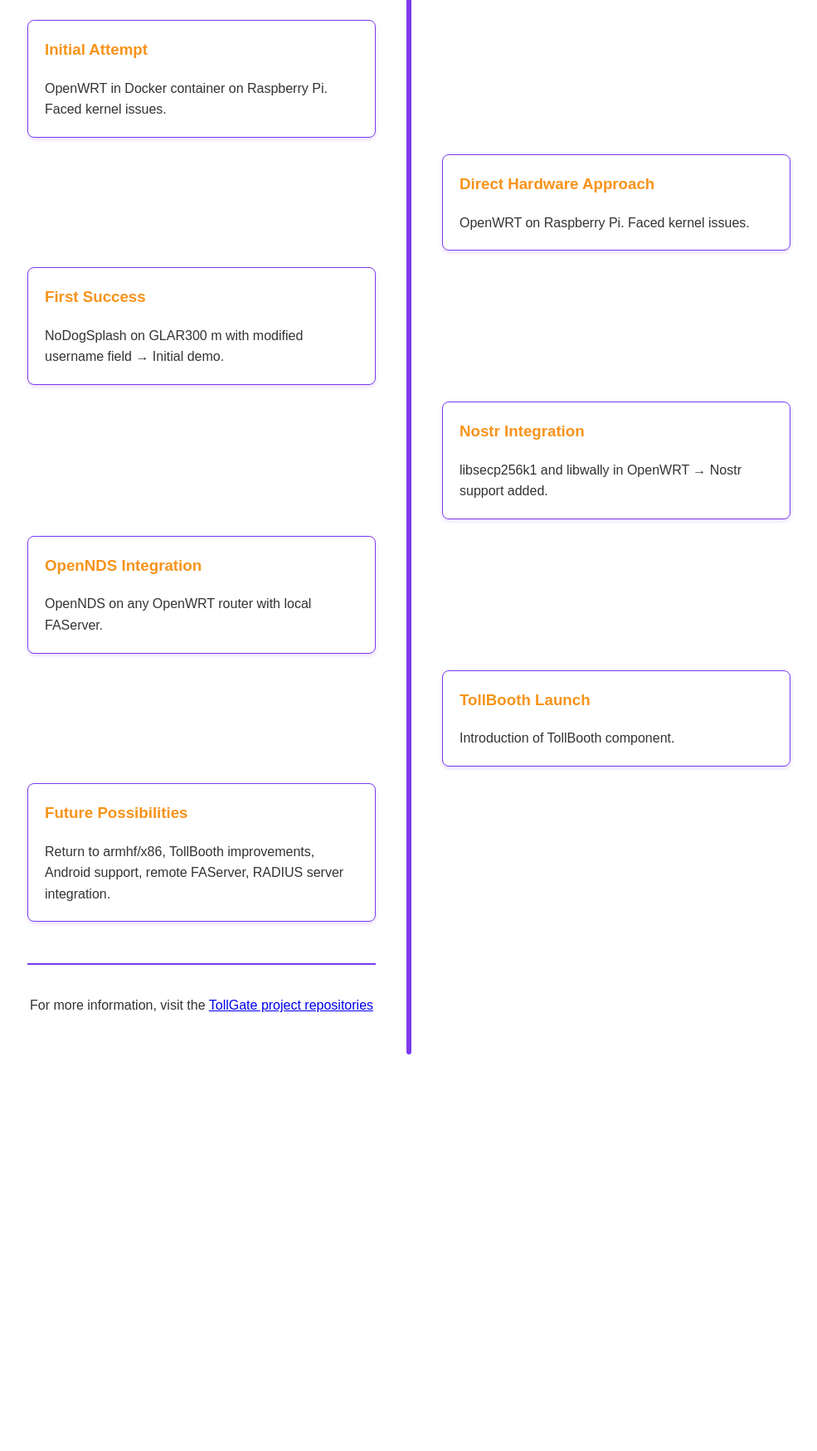
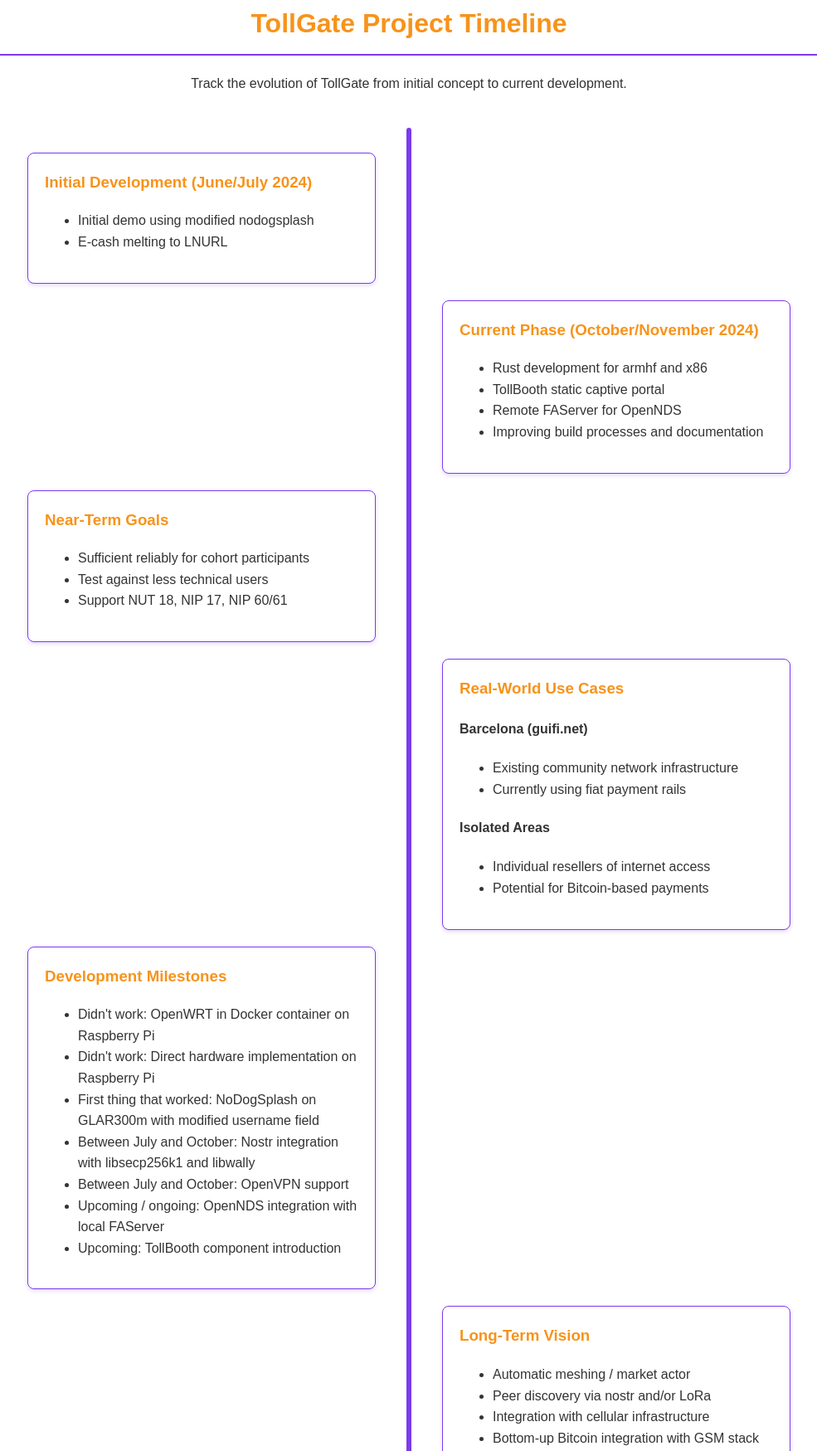
Before and after one commit to OpenTollGate/TollGate, a website: page nsite/project_timeline.html in a window 1280 px wide. Shown: the part 46-1795 px from the top of the page at 83% size, without its empty margins (147-1132 px from the left). Before the commit the page ends 1357 px from the top, so only its background shows below. Drawn offline with Linux system fonts and the light colour scheme.

Commit message:
Project timeline tidied a bit

```diff
--- a/nsite/project_timeline.html
+++ b/nsite/project_timeline.html
@@ -169,58 +169,107 @@
     }
 </style>
 
-<!-- Add this HTML after your intro div and before the docs-grid -->
+<div class="container">
+    <h1>TollGate Project Timeline</h1>
+
+    <div class="intro">
+        <p>Track the evolution of TollGate from initial concept to current development.</p>
+    </div>
+
     <div class="timeline">
+        <!-- Initial Development -->
         <div class="timeline-item">
             <div class="timeline-content">
-            <h3>Initial Attempt</h3>
-            <p>OpenWRT in Docker container on Raspberry Pi. Faced kernel issues.</p>
+                <h3>Initial Development (June/July 2024)</h3>
+                <ul>
+                    <li>Initial demo using modified nodogsplash</li>
+                    <li>E-cash melting to LNURL</li>
+                </ul>
             </div>
         </div>
 
+        <!-- Current Phase -->
         <div class="timeline-item">
             <div class="timeline-content">
-            <h3>Direct Hardware Approach</h3>
-            <p>OpenWRT on Raspberry Pi. Faced kernel issues.</p>
+                <h3>Current Phase (October/November 2024)</h3>
+                <ul>
+                    <li>Rust development for armhf and x86</li>
+                    <li>TollBooth static captive portal</li>
+                    <li>Remote FAServer for OpenNDS</li>
+                    <li>Improving build processes and documentation</li>
+                </ul>
             </div>
         </div>
 
+        <!-- Near-Term Goals -->
         <div class="timeline-item">
             <div class="timeline-content">
-            <h3>First Success</h3>
-            <p>NoDogSplash on GLAR300 m with modified username field → Initial demo.</p>
+                <h3>Near-Term Goals</h3>
+                <ul>
+                    <li>Sufficient reliably for cohort participants</li>
+                    <li>Test against less technical users</li>
+                    <li>Support NUT 18, NIP 17, NIP 60/61</li>
+                </ul>
             </div>
         </div>
 
+        <!-- Real-World Use Cases -->
         <div class="timeline-item">
             <div class="timeline-content">
-            <h3>Nostr Integration</h3>
-            <p>libsecp256k1 and libwally in OpenWRT → Nostr support added.</p>
+                <h3>Real-World Use Cases</h3>
+                <h4>Barcelona (guifi.net)</h4>
+                <ul>
+                    <li>Existing community network infrastructure</li>
+                    <li>Currently using fiat payment rails</li>
+                </ul>
+
+                <h4>Isolated Areas</h4>
+                <ul>
+                    <li>Individual resellers of internet access</li>
+                    <li>Potential for Bitcoin-based payments</li>
+                </ul>
             </div>
         </div>
 
+        <!-- Development Milestones -->
         <div class="timeline-item">
             <div class="timeline-content">
-            <h3>OpenNDS Integration</h3>
-            <p>OpenNDS on any OpenWRT router with local FAServer.</p>
+                <h3>Development  Milestones</h3>
+                <ul>
+                    <li>Didn't work: OpenWRT in Docker container on Raspberry Pi</li>
+                    <li>Didn't work: Direct hardware implementation on Raspberry Pi</li>
+                    <li>First thing that worked: NoDogSplash on GLAR300m with modified username field</li>
+                    <li>Between July and October: Nostr integration with libsecp256k1 and libwally</li>
+                    <li>Between July and October: OpenVPN support</li>
+                    <li>Upcoming / ongoing: OpenNDS integration with local FAServer</li>
+                    <li>Upcoming: TollBooth component introduction</li>
+                </ul>
             </div>
         </div>
 
+        <!-- Long-Term Vision -->
         <div class="timeline-item">
             <div class="timeline-content">
-            <h3>TollBooth Launch</h3>
-            <p>Introduction of TollBooth component.</p>
+                <h3>Long-Term Vision</h3>
+                <ul>
+                    <li>Automatic meshing / market actor</li>
+                    <li>Peer discovery via nostr and/or LoRa</li>
+                    <li>Integration with cellular infrastructure</li>
+                    <li>Bottom-up Bitcoin integration with GSM stack</li>
+                    <li>Support for multiple payment methods:</li>
+                    <ul>
+                        <li>NWC</li>
+                        <li>LNURLw </li>
+                        <li>BOLT 12</li>
+                    </ul>
+                </ul>
             </div>
         </div>
-
-    <div class="timeline-item">
-        <div class="timeline-content">
-            <h3>Future Possibilities</h3>
-            <p>Return to armhf/x86, TollBooth improvements, Android support, remote FAServer, RADIUS server integration.</p>
     </div>
 
     <footer>
         <p>For more information, visit the <a href="https://github.com/orgs/OpenTollGate/repositories">TollGate project repositories</a></p>
     </footer>
 </div>
-</div>
+</body>
+</html>
```
Lines whose indentation alone changed are shown as unchanged.
